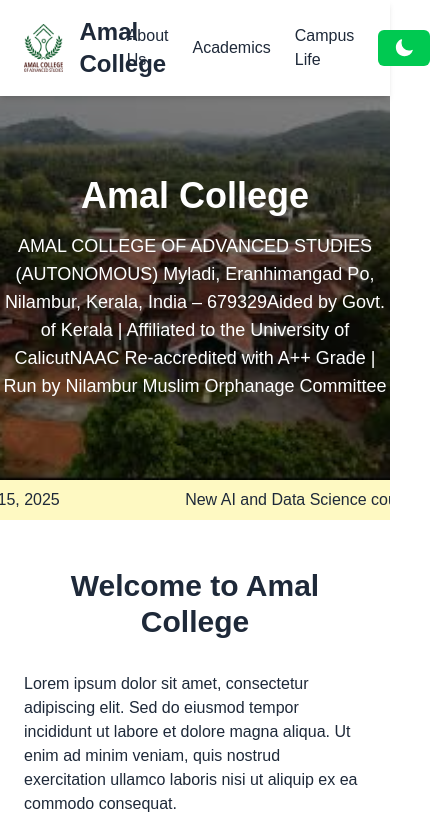
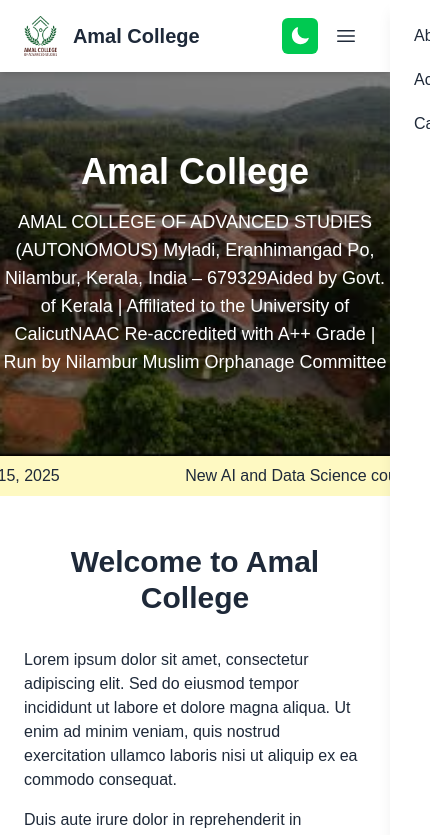
Before and after one commit to mhdmubashir/amal-website, a Next.js app: page / in a window 390 px wide. Shown: the top 835 px of the page, 430 px wide, since content can reach past the window. Built offline with nearby package versions, Linux system fonts and the light colour scheme.

Commit message:
changes on header , and added departments

```diff
--- a/public/data.json
+++ b/public/data.json
@@ -20,9 +20,19 @@
   ],
   "departments": [
     { "name": "Computer Science", "image": "/images/cs.jpg", "color": "bg-blue-500" },
-    { "name": "Mechanical Engineering", "image": "/images/me.jpg", "color": "bg-red-500" },
-    { "name": "Biotechnology", "image": "/images/bt.jpg", "color": "bg-green-500" },
-    { "name": "Civil Engineering", "image": "/images/ce.jpg", "color": "bg-yellow-500" }
+    { "name": "English", "image": "/images/me.jpg", "color": "bg-red-500" },
+    { "name": "Commerce", "image": "/images/bt.jpg", "color": "bg-green-500" },
+    { "name": "Management", "image": "/images/ce.jpg", "color": "bg-yellow-500" },
+        { "name": "Tourism & Hotel Management", "image": "/images/ce.jpg", "color": "bg-blue-500" },
+    { "name": "Economics", "image": "/images/ce.jpg", "color": "bg-red-500" },
+    { "name": "Psychology", "image": "/images/ce.jpg", "color": "bg-green-500" },
+        { "name": "Mathematics and Physics", "image": "/images/ce.jpg", "color": "bg-yellow-500" },
+            { "name": "Physical Education", "image": "/images/ce.jpg", "color": "bg-blue-500" },
+                { "name": "Languages", "image": "/images/ce.jpg", "color": "bg-red-500" }
+
+
+
+
   ],
   "partners": [
     "/images/partners/partner1.webp",
@@ -41,7 +51,7 @@
   ],
   "footer": {
     "logo": "/images/logo.png",
-    "address": "123 College Road, City, Country",
+    "address": "Amal College of Advanced Studies Myladi, Eranhimangad Post .Nilambur, Kerala – 679329",
     "quickLinks": ["About Us", "Academics", "Campus Life"],
     "departments": ["Computer Science", "Mechanical Engineering", "Biotechnology"],
     "contact": "contact@amalcollege.edu",
--- a/src/components/Header.tsx
+++ b/src/components/Header.tsx
@@ -1,6 +1,6 @@
-import React from 'react';
+import React, { useState } from 'react';
 import { Theme, themes } from '../styles/theme';
-import { SunIcon, MoonIcon } from '@heroicons/react/24/solid';
+import { SunIcon, MoonIcon, Bars3Icon, XMarkIcon } from '@heroicons/react/24/solid';
 
 interface HeaderProps {
   theme: Theme;
@@ -10,27 +10,73 @@
 }
 
 const Header: React.FC<HeaderProps> = ({ theme, toggleTheme, collegeName, logo }) => {
+  const [drawerOpen, setDrawerOpen] = useState(false);
+
   return (
-    <header className={`sticky top-0 z-10 ${theme.background} shadow-md py-4 px-6 flex justify-between items-center`}>
+    <header className={`sticky top-0 z-20 ${theme.background} shadow-md py-4 px-6 flex justify-between items-center`}>
+      {/* Logo & Name */}
       <div className="flex items-center space-x-4">
-        <img src={logo} alt="College Logo" className="h-12" />
-        <h1 className={`text-2xl font-bold ${theme.text}`}>{collegeName}</h1>
+        <img src={logo} alt="College Logo" className="h-10" />
+        <h1 className={`text-xl sm:text-2xl font-bold ${theme.text}`}>{collegeName}</h1>
       </div>
-      <nav className="flex items-center space-x-6">
-        <a href="#about" className={`${theme.text} hover:underline`}>About Us</a>
-        <a href="#academics" className={`${theme.text} hover:underline`}>Academics</a>
-        <a href="#campus" className={`${theme.text} hover:underline`}>Campus Life</a>
-       <button
-  onClick={toggleTheme}
-  className={`${theme.button} px-4 py-2 rounded-md text-white flex items-center gap-2`}
->
-  {theme === themes.light ? (
-    <MoonIcon className="h-5 w-5" />
-  ) : (
-    <SunIcon className="h-5 w-5" />
-  )}
-</button>
+
+      {/* Desktop Navigation */}
+      <nav className="hidden md:flex items-center space-x-6">
+        <a href="#about" className={`hover:underline transition active:scale-95 ${theme.text}`}>About Us</a>
+        <a href="#academics" className={`hover:underline transition active:scale-95 ${theme.text}`}>Academics</a>
+        <a href="#campus" className={`hover:underline transition active:scale-95 ${theme.text}`}>Campus Life</a>
+        <button onClick={toggleTheme} className={`${theme.button} px-3 py-2 rounded-md text-white flex items-center`}>
+          {theme === themes.light ? <MoonIcon className="h-5 w-5" /> : <SunIcon className="h-5 w-5" />}
+        </button>
       </nav>
+
+      <div className="md:hidden flex items-center space-x-2">
+        <button onClick={toggleTheme} className={`${theme.button} p-2 rounded-md text-white`}>
+          {theme === themes.light ? <MoonIcon className="h-5 w-5" /> : <SunIcon className="h-5 w-5" />}
+        </button>
+        <button onClick={() => setDrawerOpen(!drawerOpen)} className={`${theme.text} p-2`}>
+          {drawerOpen ? <XMarkIcon className="h-6 w-6" /> : <Bars3Icon className="h-6 w-6" />}
+        </button>
+      </div>
+
+      {/* Mobile Drawer */}
+      <div
+        className={`md:hidden fixed top-0 right-0 h-full w-2/3 max-w-xs shadow-lg z-30 transform transition-transform duration-300 ease-in-out ${
+          drawerOpen ? 'translate-x-0' : 'translate-x-full'
+        } ${theme.background}`}
+      >
+        <div className="flex flex-col p-6 space-y-5">
+          <a
+            href="#about"
+            onClick={() => setDrawerOpen(false)}
+            className={`hover:underline ${theme.text}`}
+          >
+            About Us
+          </a>
+          <a
+            href="#academics"
+            onClick={() => setDrawerOpen(false)}
+            className={`hover:underline ${theme.text}`}
+          >
+            Academics
+          </a>
+          <a
+            href="#campus"
+            onClick={() => setDrawerOpen(false)}
+            className={`hover:underline ${theme.text}`}
+          >
+            Campus Life
+          </a>
+        </div>
+      </div>
+
+      {/* Overlay (dark background outside drawer) */}
+      {drawerOpen && (
+        <div
+          className="fixed inset-0 bg-black bg-opacity-50 z-10"
+          onClick={() => setDrawerOpen(false)}
+        />
+      )}
     </header>
   );
 };
```
